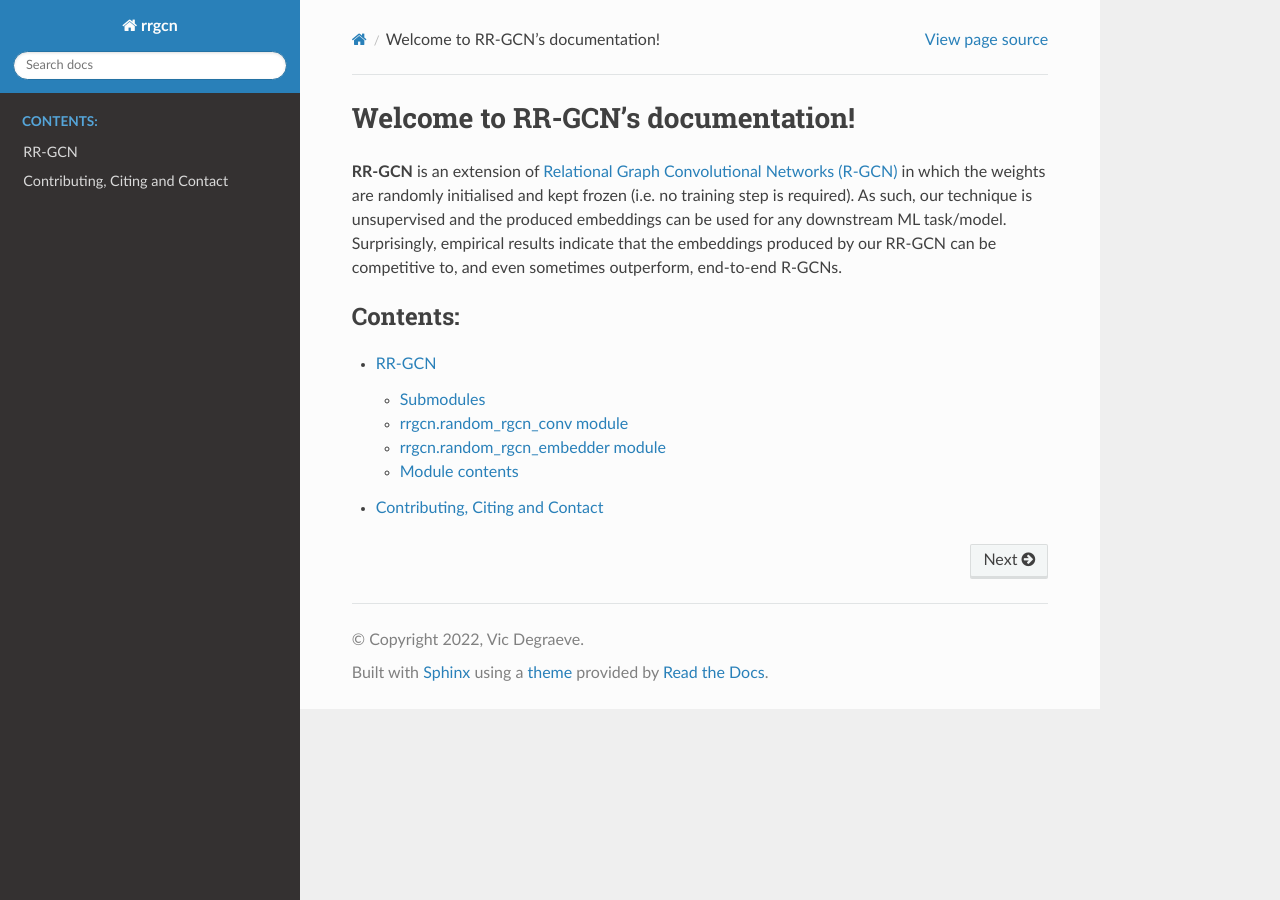
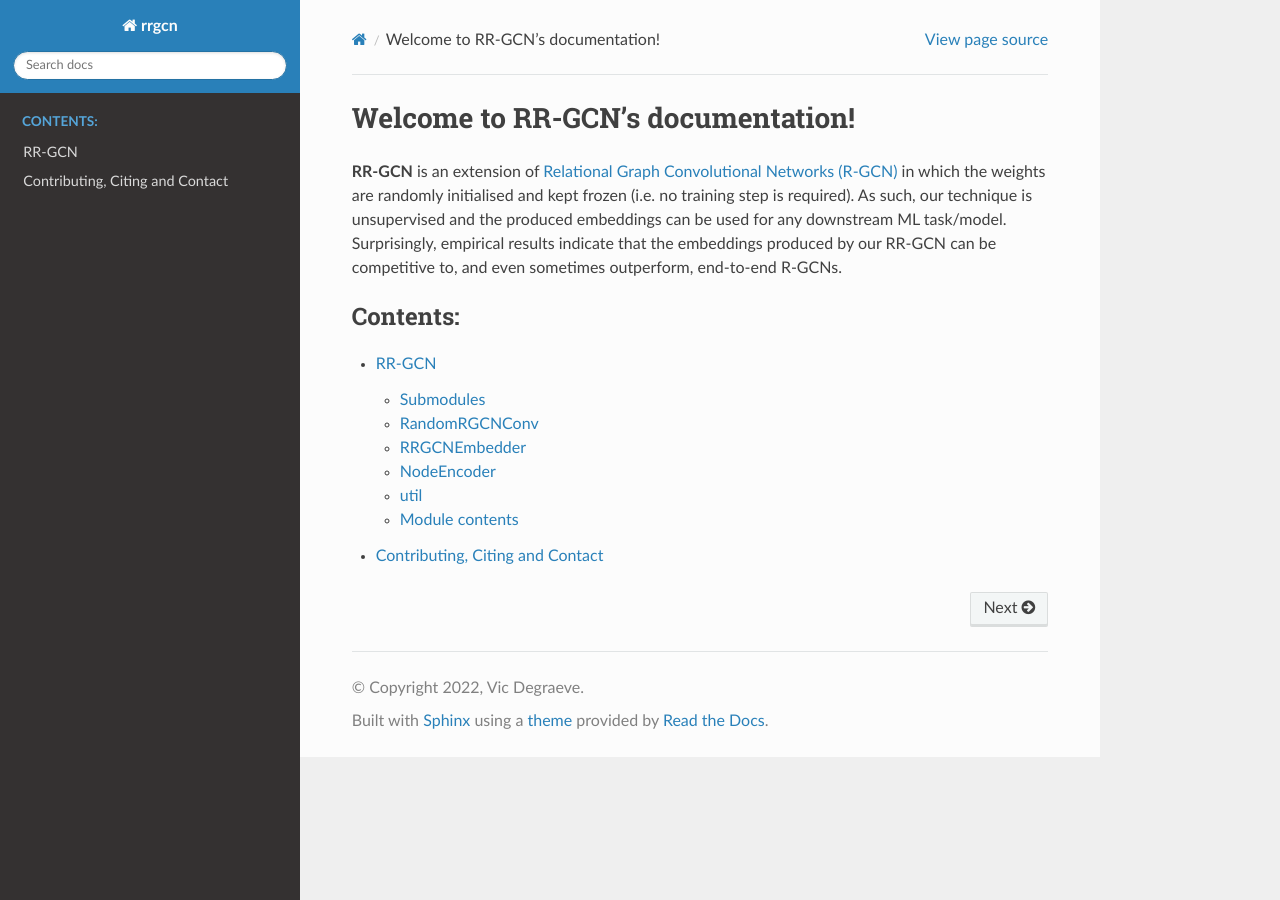
Before and after one commit to predict-idlab/RR-GCN, a Sphinx documentation site: the page built from docs/index.rst, in a window 1280 px wide. Built offline with Sphinx 7.4.7 and the Read the Docs theme 2.0.0, drawn with Linux system fonts in a browser that asks for light colours; formulas are drawn with MathJax 3.

Commit message:
📃 add nodeencoder & util to docs

```diff
--- a/docs/rrgcn.rst
+++ b/docs/rrgcn.rst
@@ -4,7 +4,7 @@ rrgcn package
 Submodules
 ----------
 
-rrgcn.random\_rgcn\_conv module
+RandomRGCNConv
 -------------------------------
 
 .. automodule:: rrgcn.random_rgcn_conv
@@ -12,7 +12,7 @@ rrgcn.random\_rgcn\_conv module
     :undoc-members:
     :show-inheritance:
 
-rrgcn.random\_rgcn\_embedder module
+RRGCNEmbedder
 -----------------------------------
 
 .. automodule:: rrgcn.random_rgcn_embedder
@@ -20,6 +20,21 @@ rrgcn.random\_rgcn\_embedder module
     :undoc-members:
     :show-inheritance:
 
+NodeEncoder
+-----------------------------------
+
+.. automodule:: rrgcn.node_encoder
+    :members:
+    :undoc-members:
+    :show-inheritance:
+
+util
+-----------------------------------
+
+.. automodule:: rrgcn.util
+    :members:
+    :undoc-members:
+    :show-inheritance:
 
 Module contents
 ---------------
```
